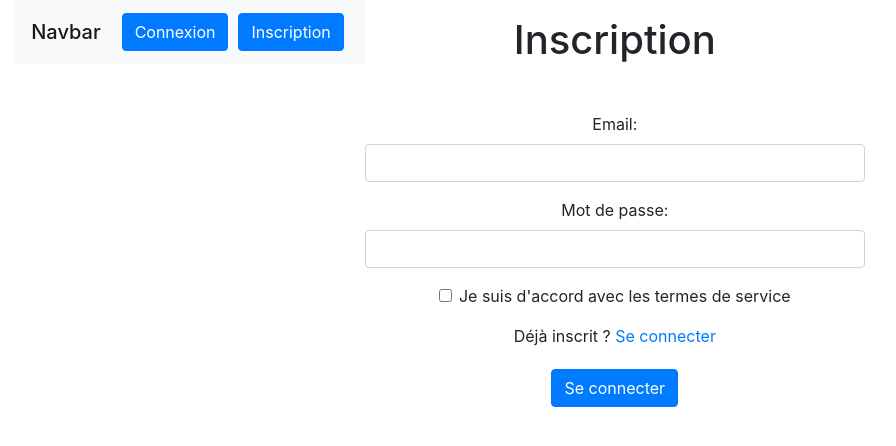
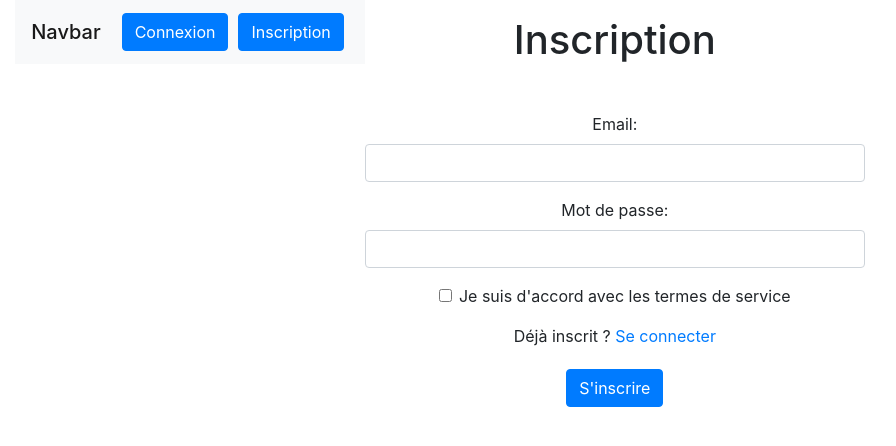
Before and after one commit to Princessai/examen-firebase, a React (Create React App) app: page /register in a window 1280 px wide. Shown: the top 446 px of the page, without its empty margins (200-1096 px from the left). Built offline with nearby package versions, Linux system fonts and the light colour scheme.

Commit message:
deploiement examen firebase

```diff
--- a/src/pages/Inscription.js
+++ b/src/pages/Inscription.js
@@ -53,7 +53,7 @@
                         </Link>
                     </p>
 
-                    <button type="submit" class="btn btn-primary">Se connecter</button>
+                    <button type="submit" class="btn btn-primary">S'inscrire</button>
                 </form>
             </div>
 
```
